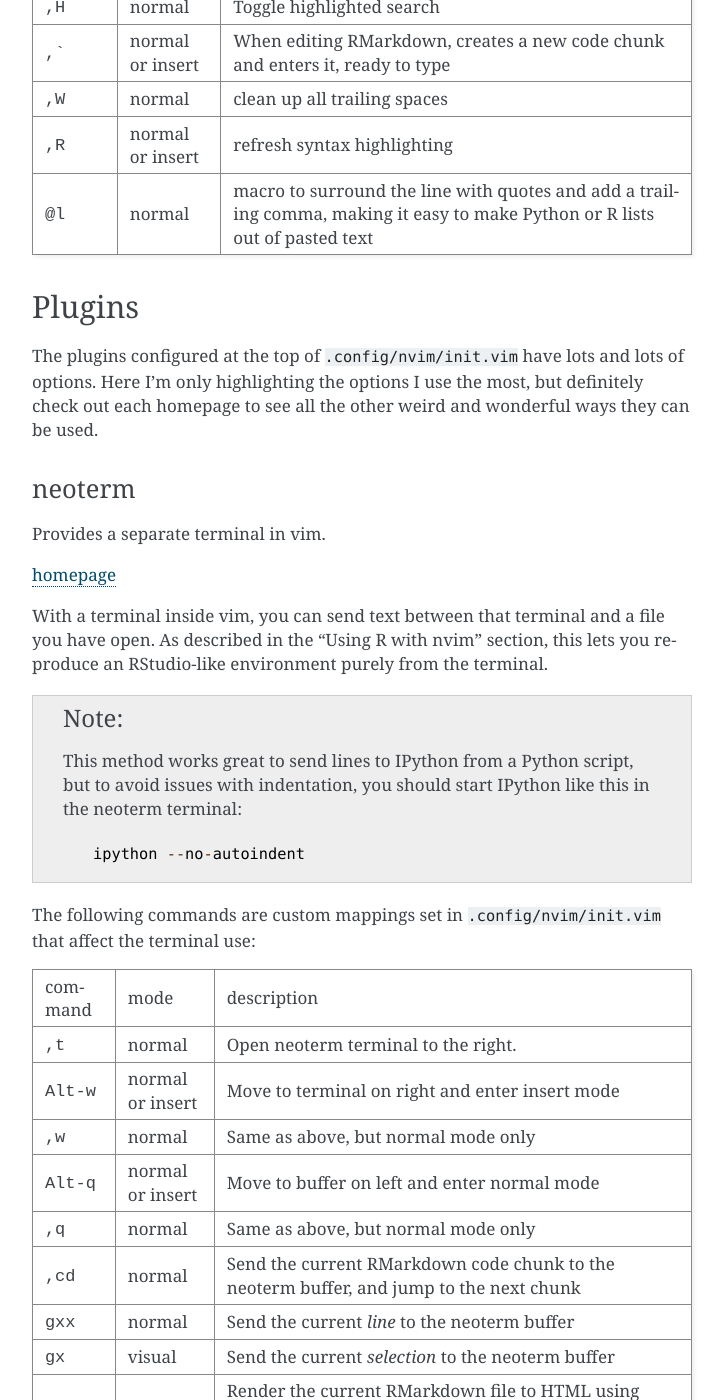
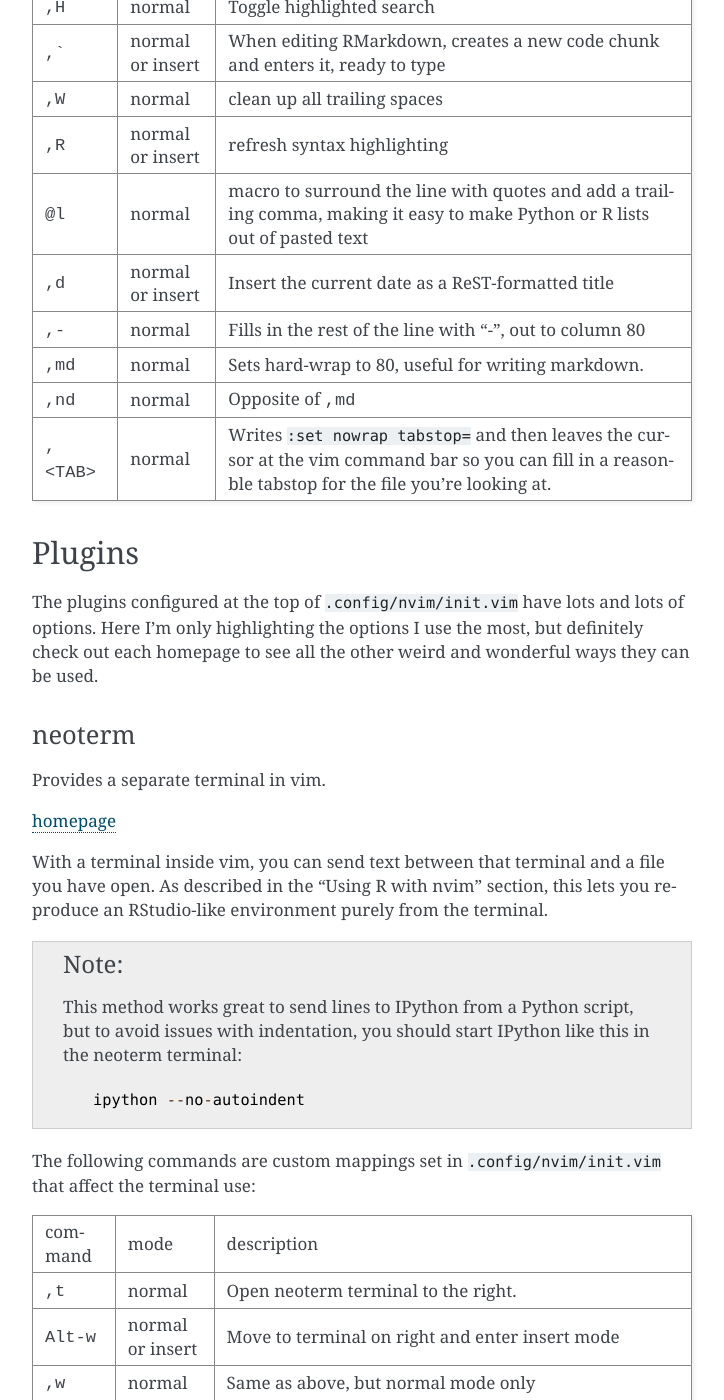
Before and after one commit to daler/dotfiles, a Sphinx documentation site: the page built from docs/vim.rst, in a window 1280 px wide and 1400 px high, scrolled down 1350 px. Shown: the whole window, without its empty margins (388-1112 px from the left). Built offline with Sphinx 7.4.7, drawn with Linux system fonts in a browser that asks for light colours; some of the changed text lies outside the part shown.

```diff
--- a/docs/vim.rst
+++ b/docs/vim.rst
@@ -81,7 +81,23 @@ Here are some general shortcuts that are defined in the included config:
       - normal
       - macro to surround the line with quotes and add a trailing comma, making
         it easy to make Python or R lists out of pasted text
-
+    * - :kbd:`,d`
+      - normal or insert
+      - Insert the current date as a ReST-formatted title
+    * - :kbd:`,-`
+      - normal
+      - Fills in the rest of the line with "-", out to column 80
+    * - :kbd:`,md`
+      - normal
+      - Sets hard-wrap to 80, useful for writing markdown.
+    * - :kbd:`,nd`
+      - normal
+      - Opposite of :kbd:`,md`
+    * - :kbd:`,<TAB>`
+      - normal
+      - Writes ``:set nowrap tabstop=`` and then leaves the cursor at the vim
+        command bar so you can fill in a reasonble tabstop for the file you're
+        looking at.
 
 Plugins
 -------
@@ -147,7 +163,11 @@ that affect the terminal use:
       - normal
       - Render the current RMarkdown file to HTML using `knitr::render()`.
         Assumes you have knitr installed and you're running R in a neoterm
-        buffer
+        buffer.
+    * - :kbd:`,k`
+      - normal
+      - Run the current Python scrip in IPython. Assumes you're running IPython
+        in a neoterm buffer.
     * - :kbd:`,te`
       - normal
       - Open neoterm terminal to the right, and immediately activate the conda environment in the `./env` directory
```
Also changed, not shown: docs/changelog.rst (+19 -0 lines), 1 other file.
